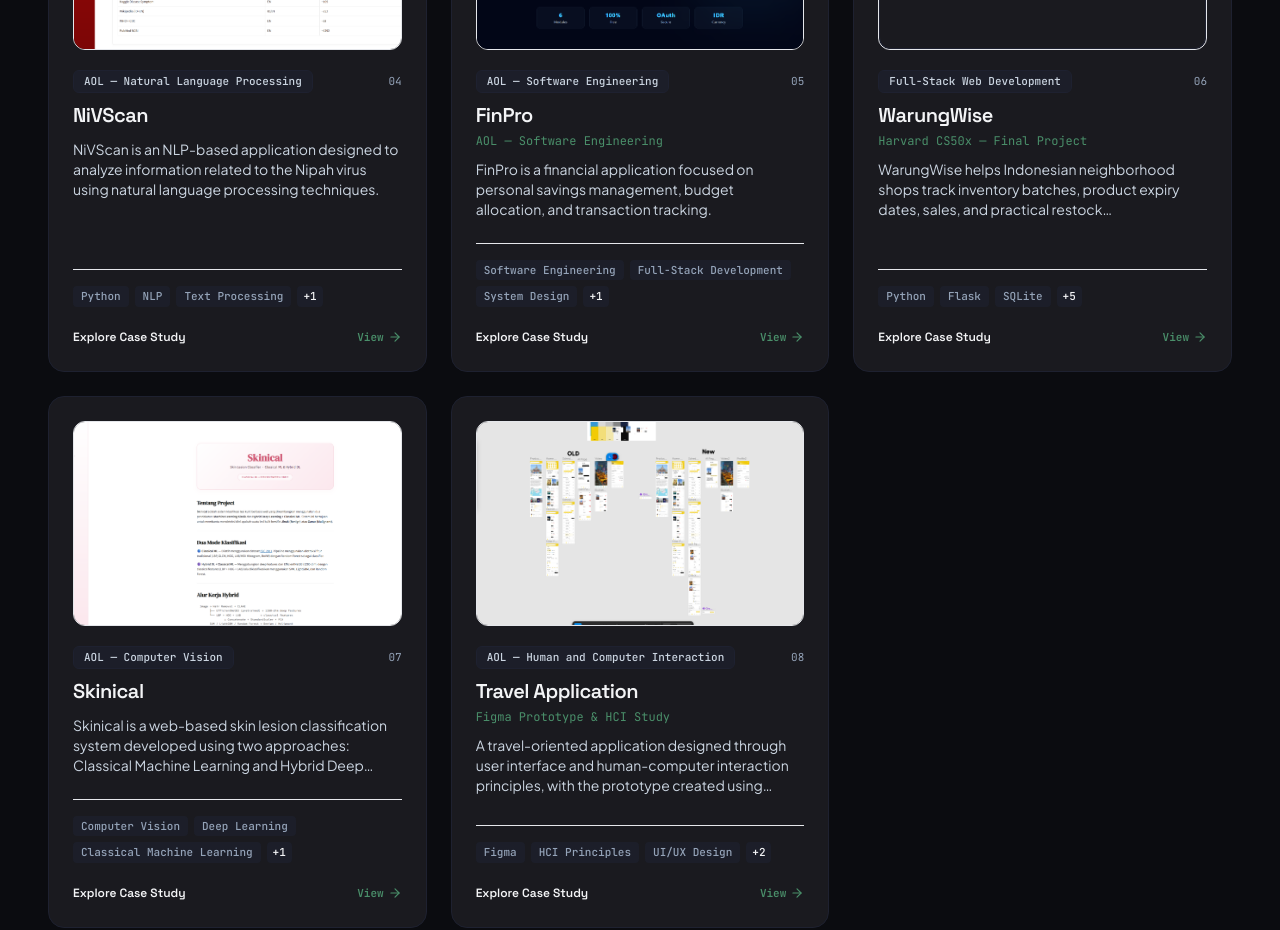
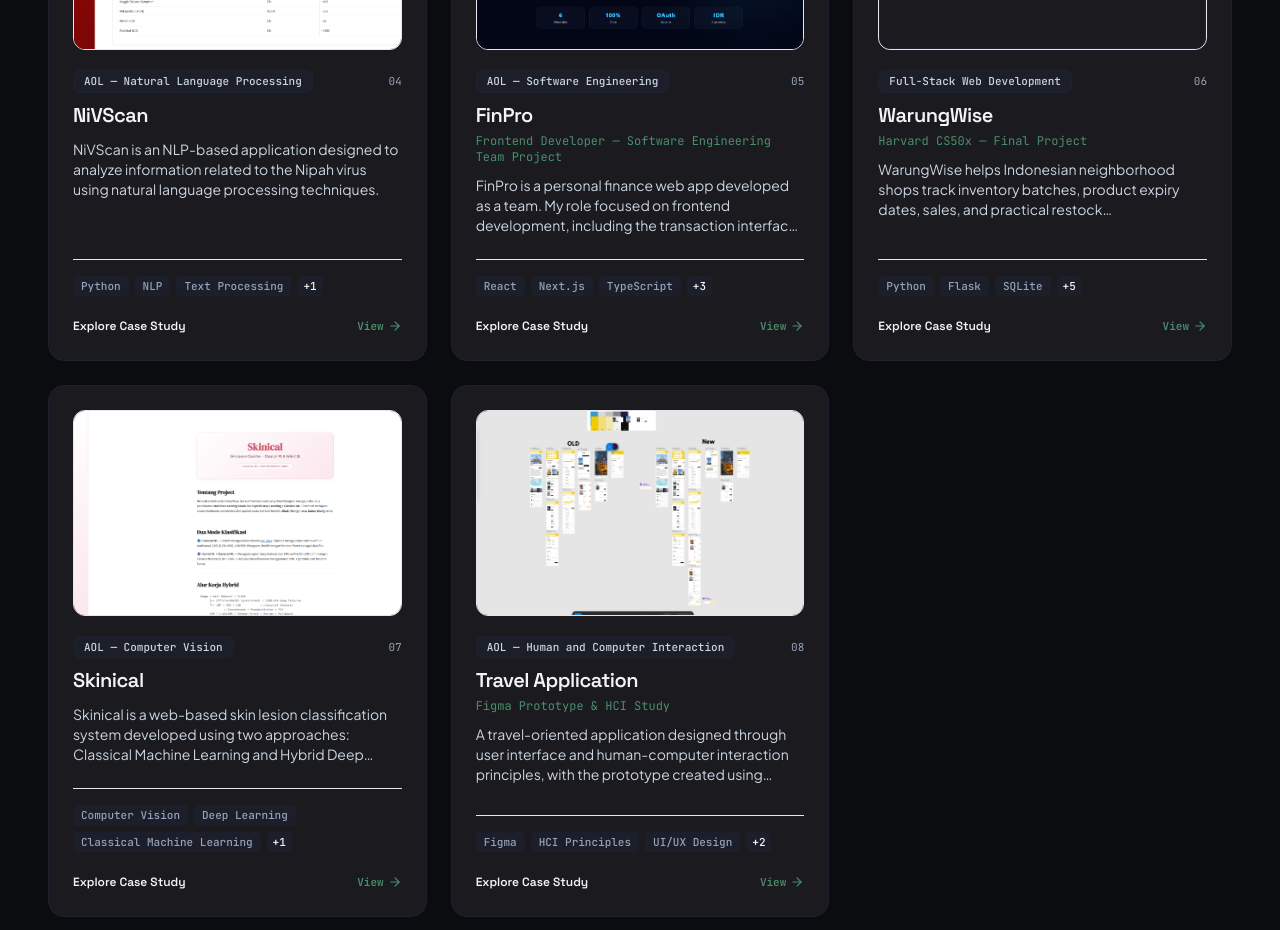
Before and after one commit to krisvan123/Kristian_Novan_Portofolio, a Next.js app: page / in a window 1280 px wide. Shown: the part 2380-3310 px from the top of the page. Built offline with nearby package versions, Linux system fonts and the light colour scheme.

Commit message:
Clarify FinPro frontend-only project contribution

```diff
--- a/data/projects.ts
+++ b/data/projects.ts
@@ -122,16 +122,17 @@ export const projectsData: ProjectDetail[] = [
   {
     slug: "finpro",
     title: "FinPro",
-    subtitle: "AOL — Software Engineering",
+    subtitle: "Frontend Developer — Software Engineering Team Project",
     category: "AOL — Software Engineering",
     shortDescription:
-      "FinPro is a financial application focused on personal savings management, budget allocation, and transaction tracking.",
+      "FinPro is a personal finance web app developed as a team. My role focused on frontend development, including the transaction interface, form handling, and integration testing with backend services.",
     overview: [
-      "FinPro is a financial application focused on saving and personal financial management.",
-      "Built as a practical software engineering project, FinPro emphasizes modular software architecture, dependable data persistence, and a user-friendly interface for setting savings targets and tracking recurring cashflow.",
-      "The application explores clean software engineering design patterns, separation of concerns, and an intuitive user experience for day-to-day money management.",
+      "FinPro is a collaborative Software Engineering final project for personal finance management, transaction tracking, budgeting, and savings.",
+      "My role was Frontend Developer. I developed user-facing interfaces using React, Next.js, and TypeScript, with a particular focus on transaction inputs and the frontend data flow.",
+      "I coordinated with backend teammates and checked the frontend-to-backend integration using dummy data in a separate Git branch. I did not build or own the backend API.",
+      "The project strengthened my understanding of frontend state management, form validation, REST API integration, responsive UI development, and Git-based team collaboration.",
     ],
-    technologies: ["Software Engineering", "Full-Stack Development", "System Design", "UI/UX"],
+    technologies: ["React", "Next.js", "TypeScript", "Frontend Development", "API Integration", "Git"],
     previewImage: "/images/projects/finance-01.jpg",
     images: [
       "/images/projects/finance-01.jpg",
```
